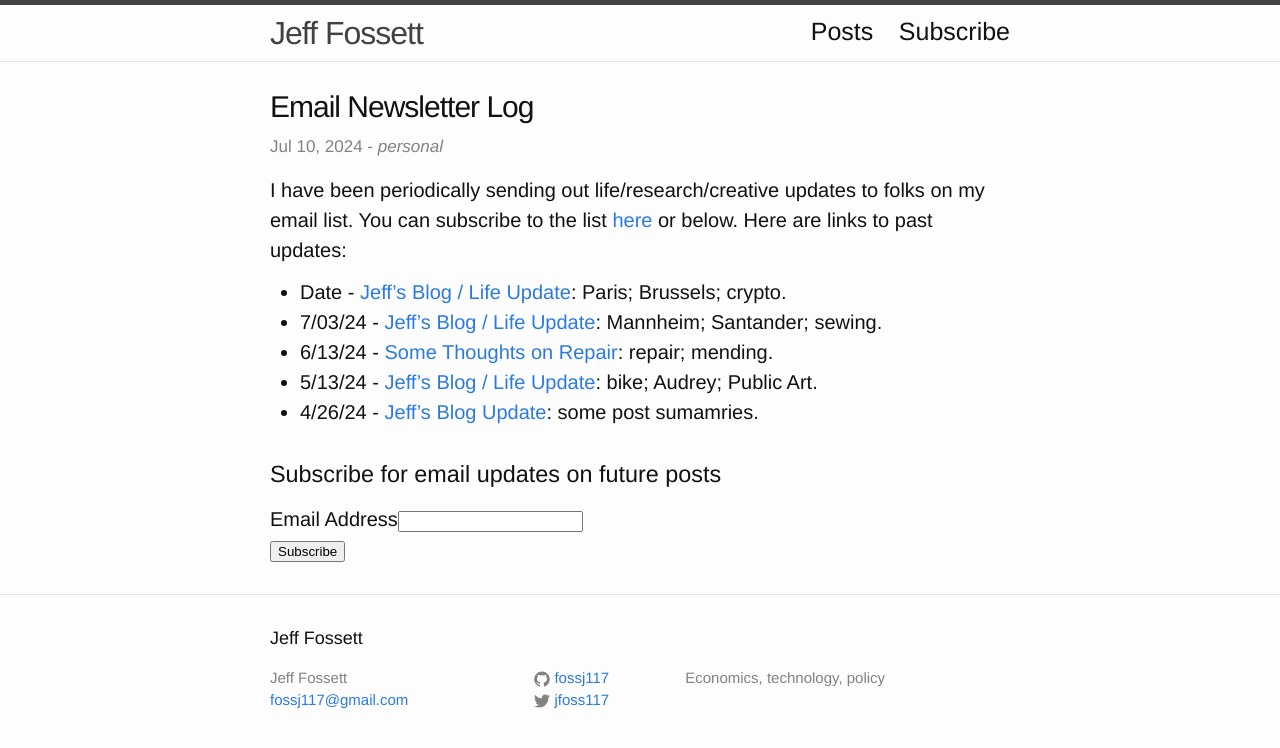
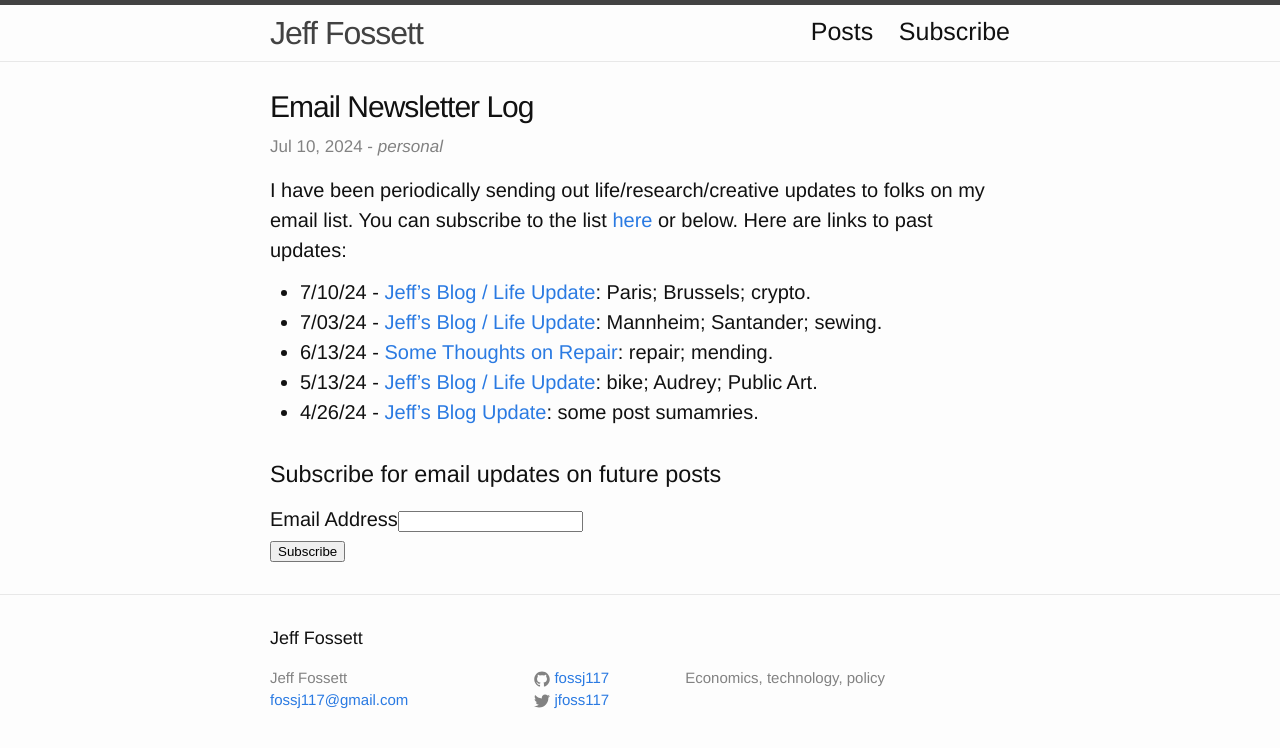
Before and after one commit to Fossj117/fossj117.github.io, a Jekyll site: the page built from _posts/2024-07-10-newsletter-db.md, in a window 1280 px wide. Shown: the top 748 px of the page. Built offline with Jekyll 4.4.1, drawn with Linux system fonts in a browser that asks for light colours; comment, search, counter and statistics services are not loaded.

Commit message:
fix typo

```diff
--- a/_posts/2024-07-10-newsletter-db.md
+++ b/_posts/2024-07-10-newsletter-db.md
@@ -10,7 +10,7 @@ tag: ["personal"]
 
 I have been periodically sending out life/research/creative updates to folks on my email list. You can subscribe to the list [here](https://jeffreyfossett.com/subscribe/) or below. Here are links to past updates:
 
-* Date - [Jeff's Blog / Life Update](https://mailchi.mp/7792031430e7/jeffs-bloglife-update-may-13-15277): Paris; Brussels; crypto.
+* 7/10/24 - [Jeff's Blog / Life Update](https://mailchi.mp/7792031430e7/jeffs-bloglife-update-may-13-15277): Paris; Brussels; crypto.
 * 7/03/24 - [Jeff's Blog / Life Update](https://us22.campaign-archive.com/?u=8f1642304d50d1f9684f84baf&id=7cba86be3d): Mannheim; Santander; sewing.
 * 6/13/24 - [Some Thoughts on Repair](https://us22.campaign-archive.com/?u=8f1642304d50d1f9684f84baf&id=32b2da696e): repair; mending.
 * 5/13/24 - [Jeff's Blog / Life Update](https://us22.campaign-archive.com/?u=8f1642304d50d1f9684f84baf&id=a9c0b79bb8): bike; Audrey; Public Art.
```
